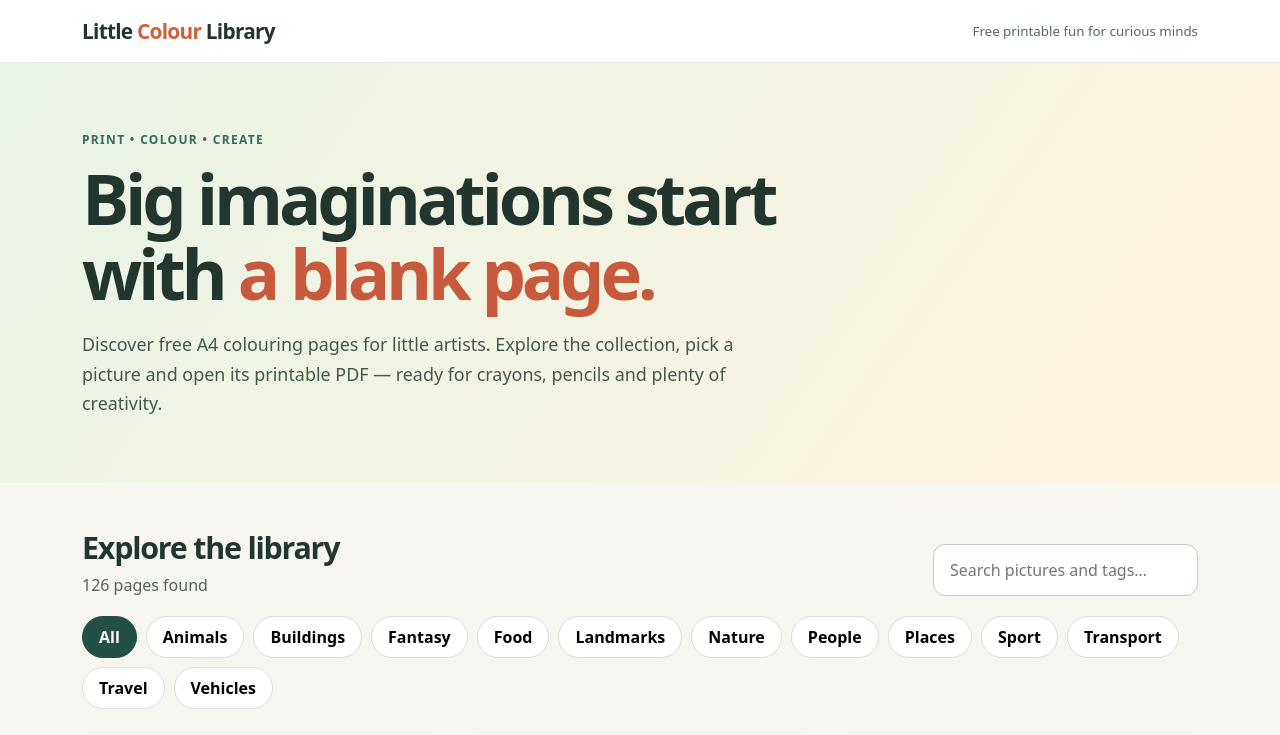
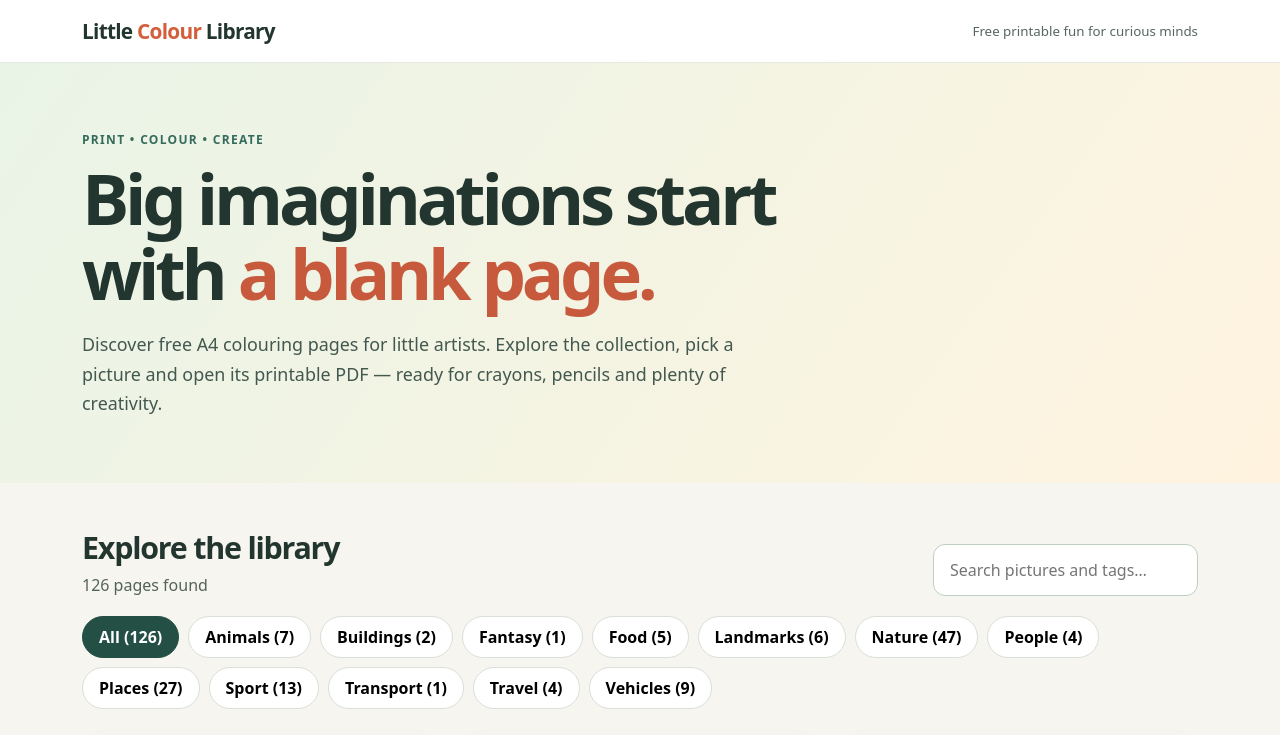
Before and after one commit to xarky/little-colour-library, a plain HTML site: page index.html in a window 1280 px wide. Shown: the top 735 px of the page. Drawn offline with Linux system fonts and the light colour scheme.

Commit message:
Included a feature to shown the category count near each name

```diff
--- a/index.html
+++ b/index.html
@@ -17,12 +17,13 @@ document.addEventListener('DOMContentLoaded',()=>{
  const items=source.filter(item=>item&&item.id&&item.title&&item.category&&item.description&&Array.isArray(item.tags)&&item.preview&&item.pdf);
  const filters=document.getElementById('filters'),gallery=document.getElementById('gallery'),search=document.getElementById('search'),status=document.getElementById('result-count'),empty=document.getElementById('empty'),pagination=document.getElementById('pagination'),pageStatus=document.getElementById('page-status'),previous=document.getElementById('previous-page'),next=document.getElementById('next-page');
  let active='All',currentPage=1;
- const categories=['All',...new Set(items.map(x=>x.category.trim()).filter(Boolean))].sort((a,b)=>a==='All'?-1:b==='All'?1:a.localeCompare(b,'en-GB'));
+ const categoryCounts=new Map();items.forEach(item=>{const category=item.category.trim();if(category)categoryCounts.set(category,(categoryCounts.get(category)||0)+1)});
+ const categories=['All',...categoryCounts.keys()].sort((a,b)=>a==='All'?-1:b==='All'?1:a.localeCompare(b,'en-GB'));
  const normal=s=>String(s||'').toLocaleLowerCase('en-GB');
  gallery.addEventListener('click',event=>{const link=event.target instanceof Element?event.target.closest('a.pdf'):null;if(!link||!gallery.contains(link)||!window.goatcounter)return;window.goatcounter.count({path:`pdf-open-${link.dataset.pageId}`,title:`PDF opened: ${link.dataset.pageId}`,event:true})});
  const addText=(el,tag,value,className)=>{const node=document.createElement(tag);node.textContent=value;if(className)node.className=className;el.append(node);return node};
- function drawFilters(){filters.replaceChildren();categories.forEach(category=>{const button=document.createElement('button');button.type='button';button.className='chip';button.textContent=category;button.setAttribute('aria-pressed',String(category===active));button.addEventListener('click',()=>{active=category;currentPage=1;drawFilters();drawGallery()});filters.append(button)})}
- function drawGallery(){const term=normal(search.value.trim());const visible=items.filter(x=>(active==='All'||x.category===active)&&normal([x.title,x.description,x.category,...x.tags].join(' ')).includes(term));const pageCount=Math.ceil(visible.length/PAGE_SIZE);currentPage=Math.min(currentPage,Math.max(pageCount,1));const start=(currentPage-1)*PAGE_SIZE;gallery.replaceChildren();visible.slice(start,start+PAGE_SIZE).forEach(x=>{
+ function drawFilters(){filters.replaceChildren();categories.forEach(category=>{const button=document.createElement('button');button.type='button';button.className='chip';button.textContent=`${category} (${category==='All'?items.length:categoryCounts.get(category)})`;button.setAttribute('aria-pressed',String(category===active));button.addEventListener('click',()=>{active=category;currentPage=1;drawFilters();drawGallery()});filters.append(button)})}
+ function drawGallery(){const term=normal(search.value.trim());const visible=items.filter(x=>(active==='All'||x.category.trim()===active)&&normal([x.title,x.description,x.category,...x.tags].join(' ')).includes(term));const pageCount=Math.ceil(visible.length/PAGE_SIZE);currentPage=Math.min(currentPage,Math.max(pageCount,1));const start=(currentPage-1)*PAGE_SIZE;gallery.replaceChildren();visible.slice(start,start+PAGE_SIZE).forEach(x=>{
  const card=document.createElement('article');card.className='card';const preview=document.createElement('div');preview.className='preview';const img=document.createElement('img');img.src=x.preview;img.alt=x.alt||`Colouring page illustration: ${x.title}`;img.loading='lazy';preview.append(img);card.append(preview);
  const detail=document.createElement('div');detail.className='details';addText(detail,'span',x.category,'category');addText(detail,'h3',x.title);addText(detail,'p',x.description);
  const link=document.createElement('a');link.className='pdf';link.href=x.pdf;link.dataset.pageId=x.id;link.target='_blank';link.rel='noopener';link.textContent='Open printable PDF';link.setAttribute('aria-label',`Open printable PDF for ${x.title}`);detail.append(link);card.append(detail);gallery.append(card)
```
